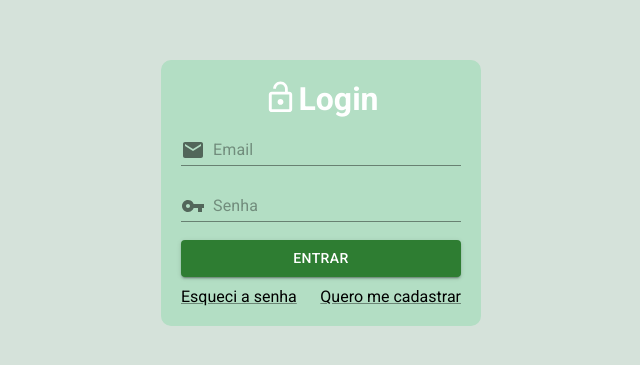
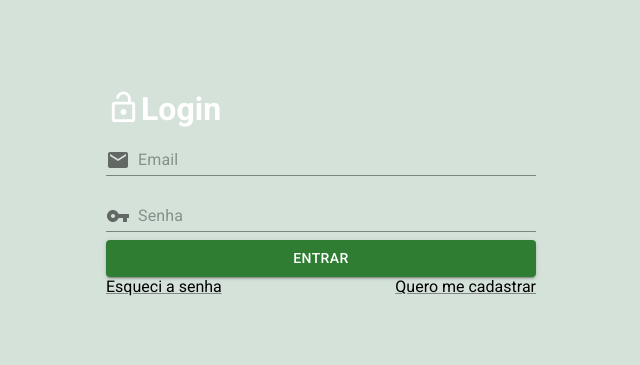
Before and after one commit to thalesAlves758/projeto-farmacia, a React (Create React App) app: page / in a window 1280 px wide. Shown: the part 207-572 px from the top of the page, without its empty margins (319-959 px from the left). Built offline with nearby package versions, Linux system fonts and the light colour scheme.

Commit message:
Altera a extensão de js para jsx

```diff
--- a/src/forms/Login/index.js
+++ b/src/forms/Login/index.jsx
@@ -9,22 +9,8 @@ import {
 } from '@mui/icons-material';
 
 const Login = () => {
-    const boxStyle = {
-        bgcolor: '#b3dec4',
-        padding: '20px',
-        width: '25vw',
-        borderRadius: '10px',
-        display: 'flex',
-        flexDirection: 'column',
-        alignItems: 'center'
-    };
-
-    const buttonStyle = {
-        margin: '10px 0'
-    };
-
     return (
-        <Box component="form" sx={boxStyle}>
+        <Box className='container' component="form">
             <div className='title-container'>
                 <LockOpenIcon fontSize='large' />
                 <h1>Login</h1>
@@ -64,7 +50,9 @@ const Login = () => {
                 variant='standard'
             />
 
-            <Button fullWidth sx={buttonStyle} variant="contained" color='success' type='submit'>Entrar</Button>
+            <div className="button-container">
+                <Button fullWidth variant="contained" color='success' type='submit'>Entrar</Button>
+            </div>
 
             <div className='links-container'>
                 <Link href='#' className='link' color='#000'>Esqueci a senha</Link>
```
